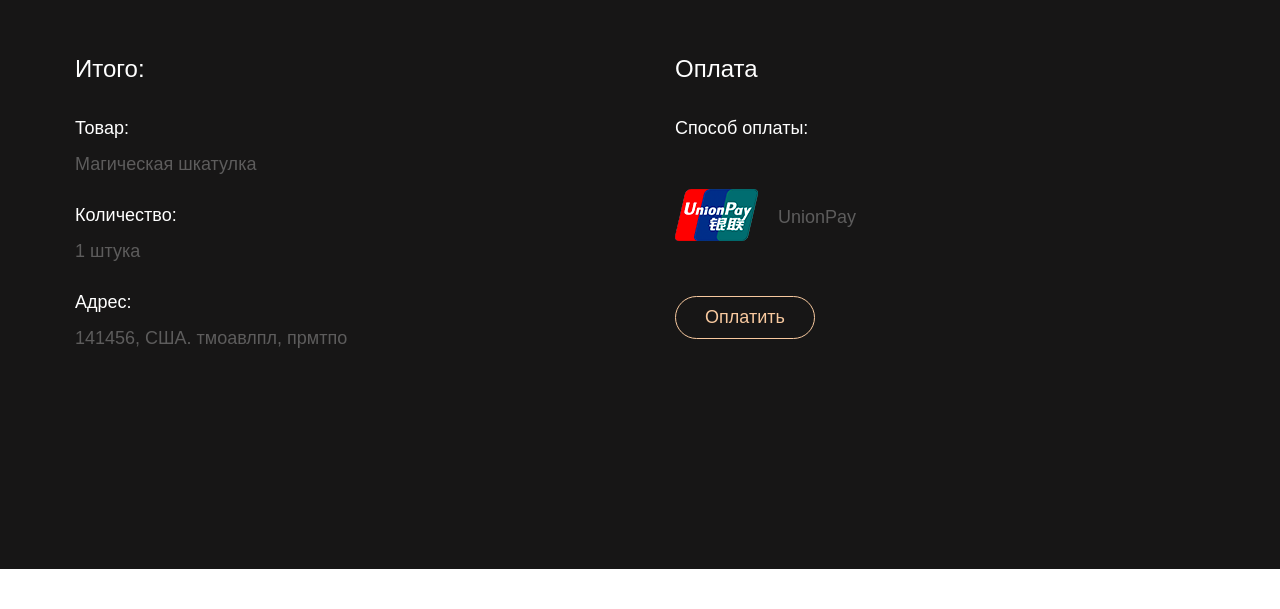
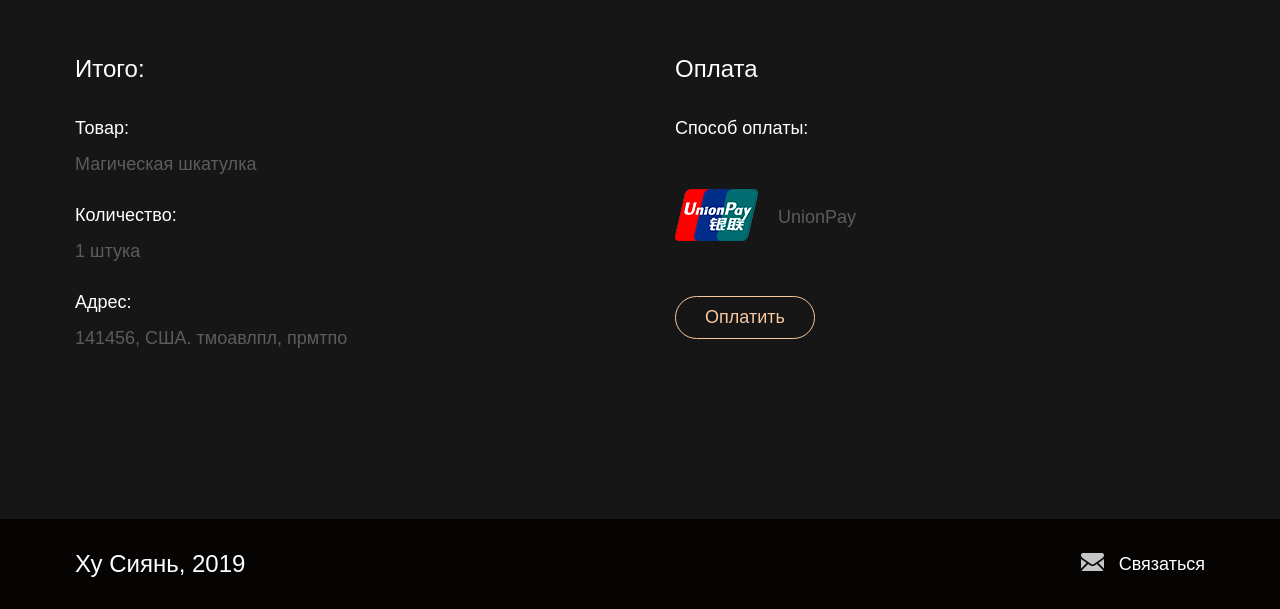
Before and after one commit to MarianVytak/FoxFairy, a website: page src/index.html in a window 1280 px wide. Shown: the part 7018-7627 px from the top of the page. Before the commit the page ends 7587 px from the top, so only its background shows below. Drawn offline with nearby package versions, Linux system fonts and the light colour scheme; files that its build step writes are made by us from their sources.

Commit message:
Added Footer

```diff
--- a/src/templates/footer/footer.html
+++ b/src/templates/footer/footer.html
@@ -0,0 +1,15 @@
+<footer class="footer">
+    <div class="container">
+        <div class="footer__box">
+            <div class="footer__text">Ху Сиянь, 2019</div>
+            <a href="/" class="header__right_link">
+                <span class="header__right_link_icon">
+                    <img src="../../assets/img/icons/envelope.png" alt="">
+                </span>
+                <span class="header__right_link_text">Связаться</span>
+            </a>
+        </div>
+    </div>
+    <!-- /.container -->
+</footer>
+<!-- /.footer -->
--- a/src/templates/footer/footer.scss
+++ b/src/templates/footer/footer.scss
@@ -0,0 +1,14 @@
+.footer {
+	background-color: #060303;
+}
+
+.footer__box {
+	display: flex;
+	align-items: center;
+	justify-content: space-between;
+	height: 90px;
+}
+
+.footer__text {
+	font-size: 24px;
+}
--- a/src/templates/home-5/home-5.scss
+++ b/src/templates/home-5/home-5.scss
@@ -1,6 +1,6 @@
 .home-5 {
 	margin-top: -50px;
-	padding: 100px 0 130px;
+	padding: 100px 0 80px;
 	background-image: url(../../assets/img/bg/home-5.png);
 	background-position: top center;
 	background-size: cover;
```
